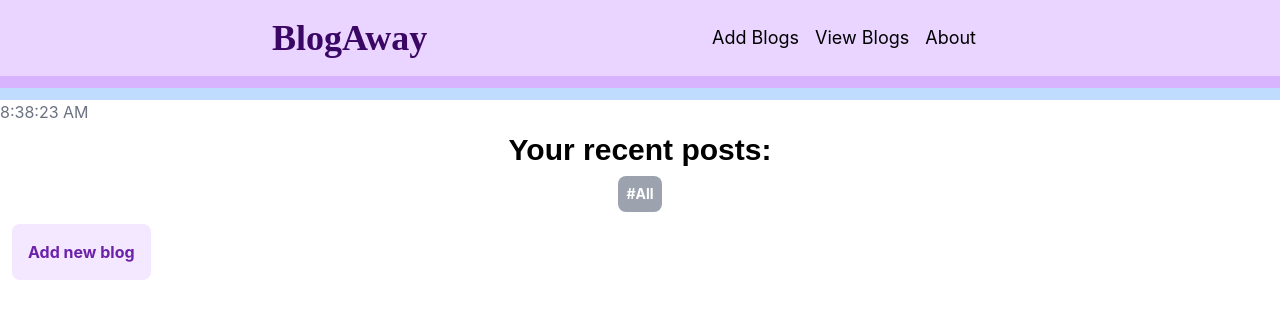
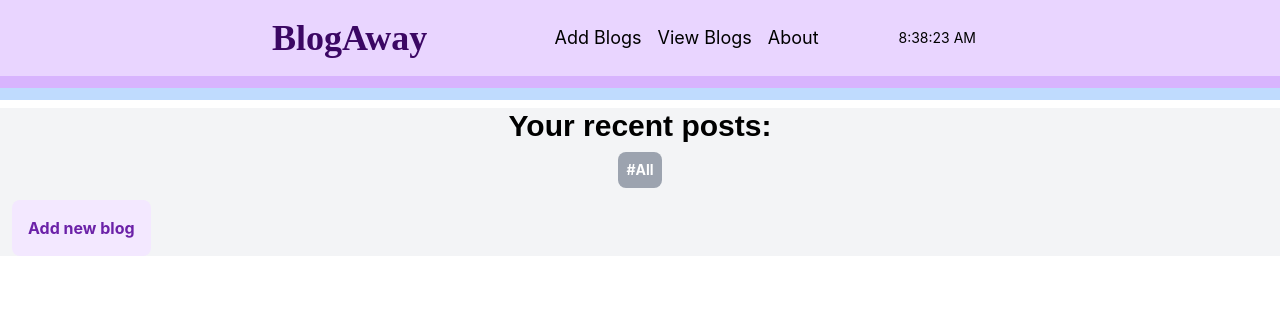
Before and after one commit to mariyabaig/blogs, a React (Create React App) app: page /list in a window 1280 px wide. Shown: the top 318 px of the page. Built offline with nearby package versions, Linux system fonts and the light colour scheme.

Commit message:
UI improved

```diff
--- a/src/components/Navbar.js
+++ b/src/components/Navbar.js
@@ -50,6 +50,7 @@ const Navbar = () => {
             <Link to="/about" className="hover:font-bold">
               About
             </Link>
+            <h1 className="text-sm ml-16">{currentTime}</h1>
           </div>
         </div>
         {menuOpen && (
@@ -63,14 +64,13 @@ const Navbar = () => {
             <Link to="/about" className="block py-2">
               About
             </Link>
+
           </div>
         )}
       </nav>
       <div className="h-3 bg-purple-300"></div>
       <div className="h-3 bg-blue-200"></div>
-      <div className="mr-8">
-        <span className="text-md text-gray-500">{currentTime}</span>
-      </div>
+
     </>
   );
 };
--- a/src/pages/List.js
+++ b/src/pages/List.js
@@ -110,8 +110,8 @@ const List = () => {
 
   return (
     <>
-      <div>
-        <h2 className="text-3xl font-bold m-2 flex justify-center font-karla">
+      <div className="bg-gray-100">
+        <h2 className="text-3xl font-bold m-2 flex justify-center font-karla ">
           Your recent posts:
         </h2>
         <div className="flex justify-center flex-wrap gap-2 m-2">
```
